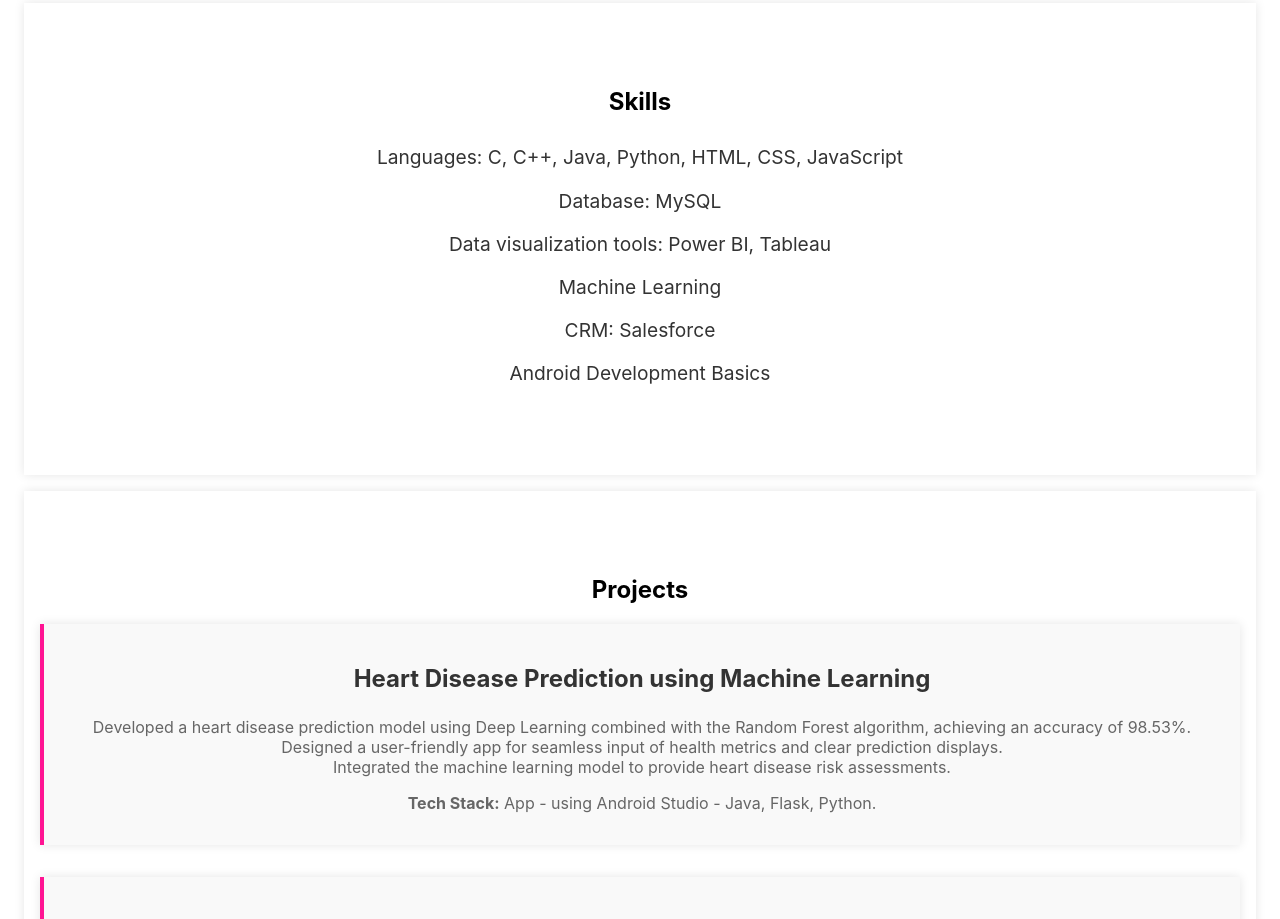
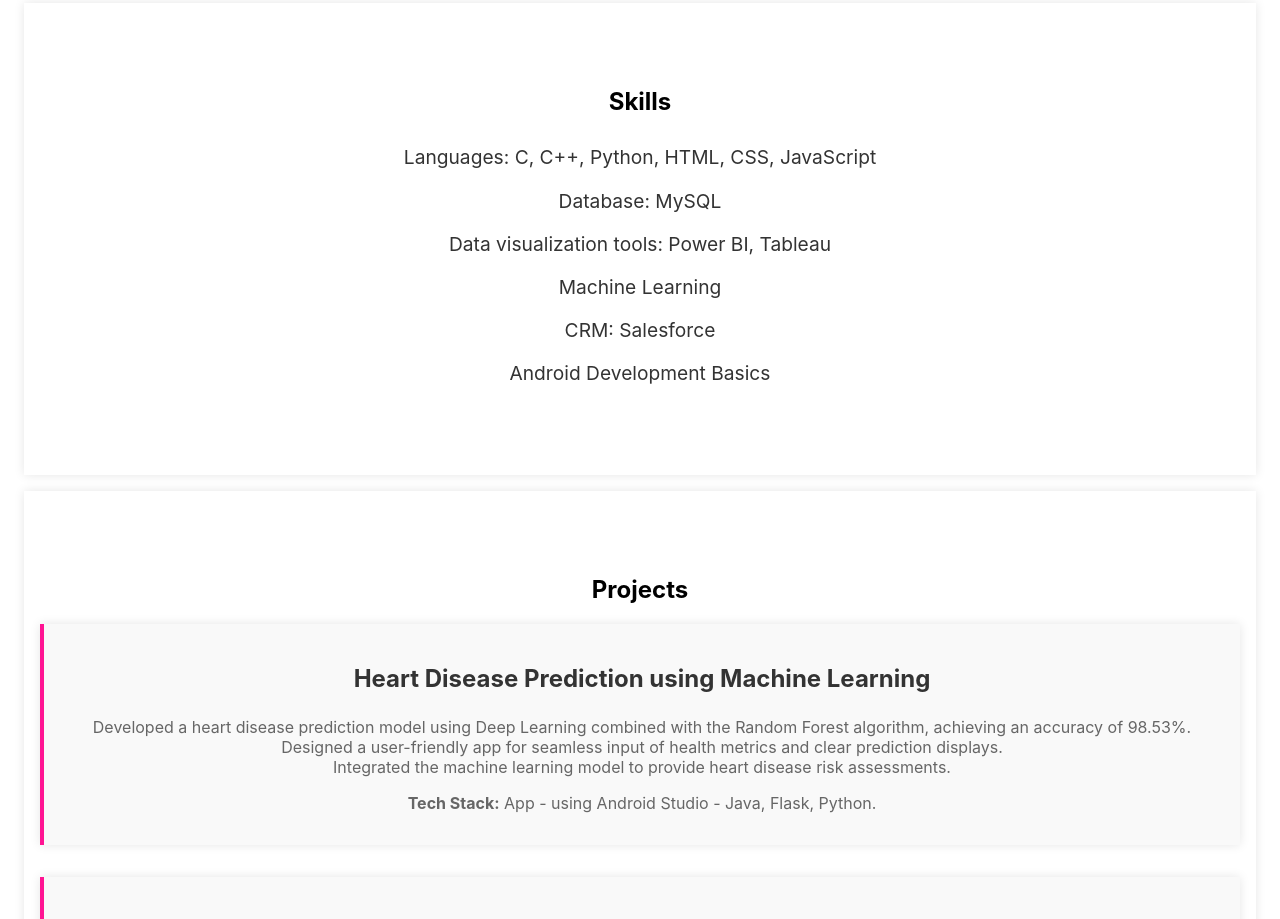
Before and after one commit to Shruthi-GS/ShruthiPortfolioWebsite, a React (Create React App) app: page / in a window 1280 px wide. Shown: the part 1740-2659 px from the top of the page. Built offline with nearby package versions, Linux system fonts and the light colour scheme.

Commit message:
Update Skills.js

```diff
--- a/src/components/Skills.js
+++ b/src/components/Skills.js
@@ -6,7 +6,7 @@ const Skills = () => {
     <Section id="skills">
       <h2>Skills</h2>
       <SkillList>
-        <SkillItem>Languages: C, C++, Java, Python, HTML, CSS, JavaScript</SkillItem>
+        <SkillItem>Languages: C, C++, Python, HTML, CSS, JavaScript</SkillItem>
         <SkillItem>Database: MySQL</SkillItem>
         <SkillItem>Data visualization tools: Power BI, Tableau</SkillItem>
         <SkillItem>Machine Learning</SkillItem>
```
